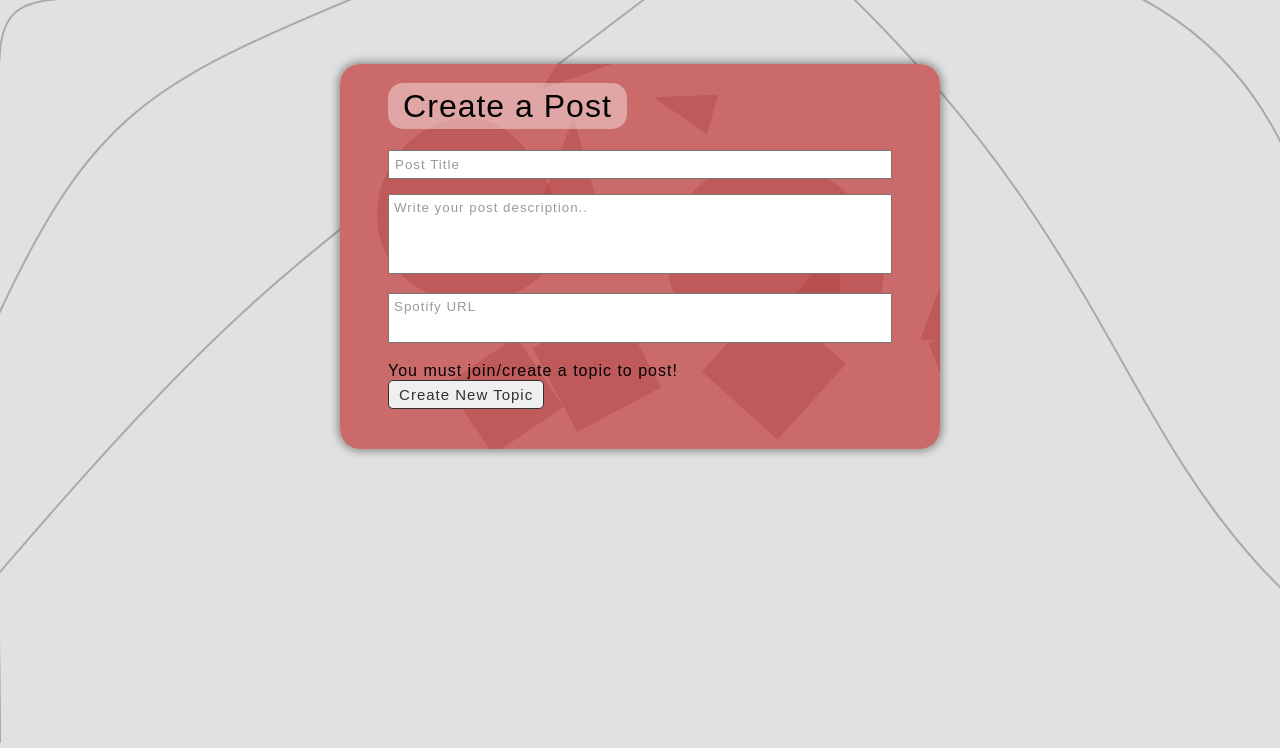
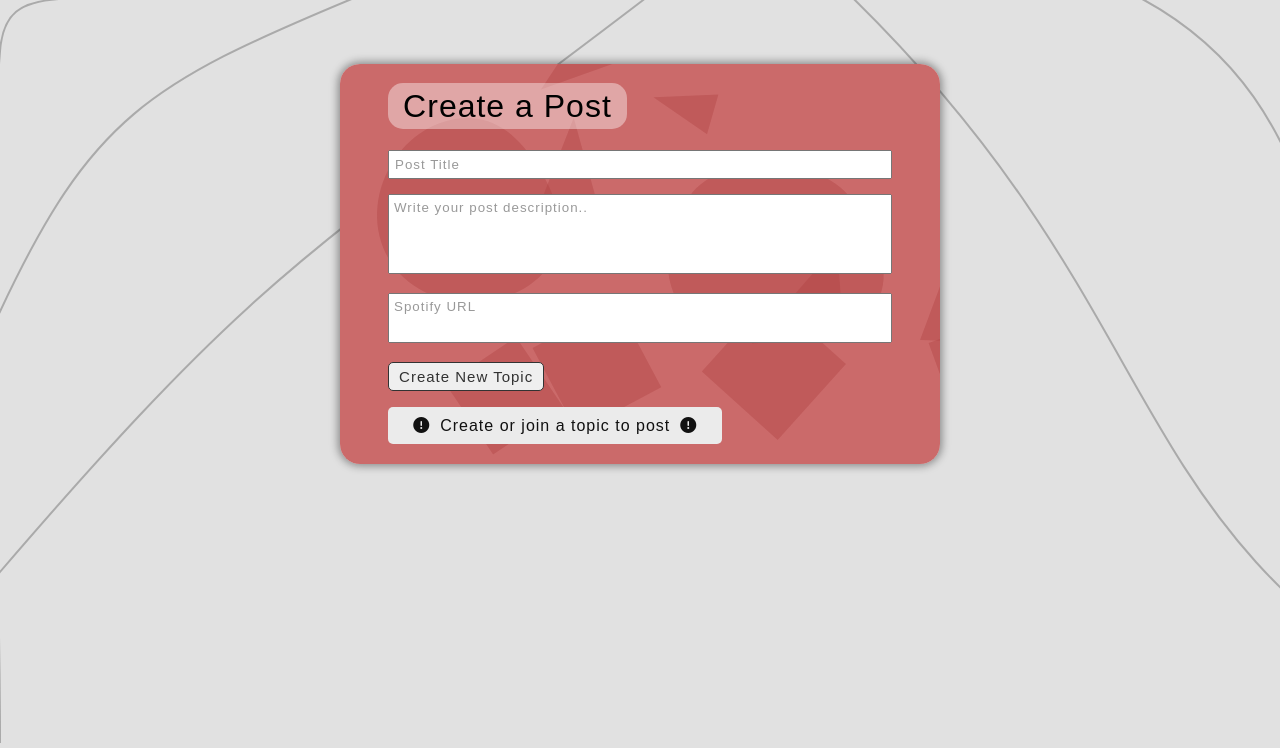
Before and after one commit to aaronpnguyen/Redify, a Flask app: template flask_app/templates/postForm.html in a window 1280 px wide. Shown: the part 52-800 px from the top of the page. Run offline with Flask 2, Linux system fonts and the light colour scheme; the template is opened without the code that fills it, so the values that code supplies are empty; some libraries are stand-ins or nearby versions.

Commit message:
Create or join alert

```diff
--- a/flask_app/static/home.css
+++ b/flask_app/static/home.css
@@ -609,6 +619,24 @@ Legal was too much of a hassle for now, not really used atm
     min-height: 50px;
 }
 
+.form-reminder {
+    margin: 5% 0 0% 0;
+}
+
+.form-reminder > span {
+    background-color: rgb(235, 235, 235);
+    color: #111111;
+    padding: 2% 5%;
+    border-radius: 5px;
+}
+
+.circle-exclamation {
+    padding-right: 10px;
+}
+.circle-exclamation-two {
+    padding-left: 10px;
+}
+
 /* Grow Rotate */
 .hvr-grow-rotate {
   display: inline-block;
--- a/flask_app/templates/home.html
+++ b/flask_app/templates/home.html
@@ -126,7 +126,7 @@
                             <p class="hmm-nothing">Hmm.. Theres no posts</p>
                             <div class="hmm-text">
                                 <p>Join or create a topic to view posts.</p>
-                                <a class="hmm-btn hvr-bounce-in" href="/all/topics">Join a Topic!</a>
+                                <a class="hmm-btn hvr-grow" href="/all/topics">Join a Topic!</a>
                             </div>
                         </div>
                     {%endif%}
@@ -172,7 +172,7 @@
 
                         {%if not topics%}
                             <p>Browse some topics!</p>
-                            <a href="/all/topics">All Topics</a>
+                            <a class="all-topics-btn hvr-grow" href="/all/topics">All Topics</a>
                         {%endif%}
 
                         <ul class="trendingTableTopicList">
--- a/flask_app/templates/postForm.html
+++ b/flask_app/templates/postForm.html
@@ -116,8 +116,8 @@
                     <button class="createFormSubmit hvr-grow-rotate" type="submit">Create Post</button>
                 {%else%}
                     <div class="postForm">
-                        <p>You must join/create a topic to post!</p>
                         <button class="createFormSubmit hvr-grow-rotate"><a href="/form/topic">Create New Topic</a></button>
+                        <p class="form-reminder"><span><i class="fa-solid fa-circle-exclamation circle-exclamation"></i>Create or join a topic to post<i class="fa-solid fa-circle-exclamation circle-exclamation-two"></i></span></p>
                     </div>
                 {%endif%}
             </form>
--- a/flask_app/templates/topicForm.html
+++ b/flask_app/templates/topicForm.html
@@ -102,7 +102,7 @@
                     </div>
 
                     <div class="loginForm postForm">
-                        <textarea class="credentials postInput charcOutline postTitle" type="password" name="description" placeholder="Description of your topic"></textarea>
+                        <textarea class="credentials postInput charcOutline postTitle postDescription" type="password" name="description" placeholder="Description of your topic"></textarea>
                     </div>
 
                     <button class="createFormSubmit hvr-grow-rotate" type="submit">Create New Topic</button>
```
Also changed, not shown: other parts of flask_app/static/home.css (+45 -0 lines).
